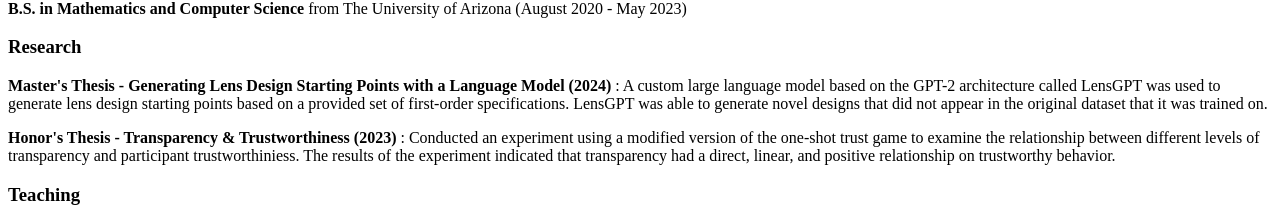
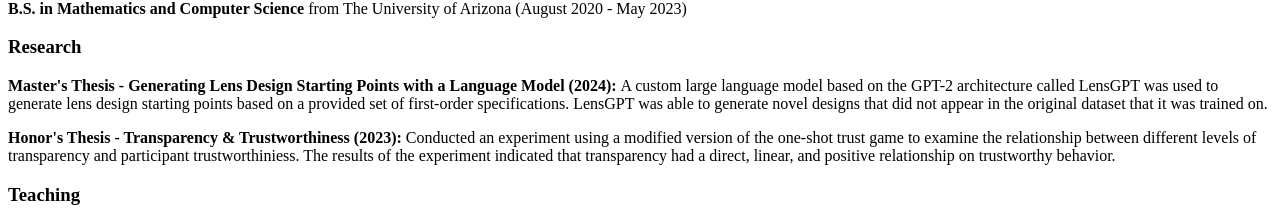
Before and after one commit to Kahrsen/Kahrsen.github.io, a plain HTML site: page index.html in a window 1280 px wide. Shown: the part 155-370 px from the top of the page. Drawn offline with Linux system fonts and the light colour scheme.

Commit message:
Update index.html

```diff
--- a/index.html
+++ b/index.html
@@ -9,8 +9,8 @@
       <p><b>M.S. in Statistics and Data Science</b> from The University of Arizona (August 2023 - August 2024)</p>
       <p><b>B.S. in Mathematics and Computer Science</b> from The University of Arizona (August 2020 - May 2023)</p>
     <h3>Research</h3>
-      <p><b>Master's Thesis - Generating Lens Design Starting Points with a Language Model (2024) </b>: A custom large language model based on the GPT-2 architecture called LensGPT was used to generate lens design starting points based on a provided set of first-order specifications. LensGPT was able to generate novel designs that did not appear in the original dataset that it was trained on.</p>
-      <p><b>Honor's Thesis - Transparency & Trustworthiness (2023) </b>: Conducted an experiment using a modified version of the one-shot trust game to examine the relationship between different levels of transparency and participant trustworthiniess. The results of the experiment indicated that transparency had a direct, linear, and positive relationship on trustworthy behavior.</p>
+      <p><b>Master's Thesis - Generating Lens Design Starting Points with a Language Model (2024): </b> A custom large language model based on the GPT-2 architecture called LensGPT was used to generate lens design starting points based on a provided set of first-order specifications. LensGPT was able to generate novel designs that did not appear in the original dataset that it was trained on.</p>
+      <p><b>Honor's Thesis - Transparency & Trustworthiness (2023): </b> Conducted an experiment using a modified version of the one-shot trust game to examine the relationship between different levels of transparency and participant trustworthiniess. The results of the experiment indicated that transparency had a direct, linear, and positive relationship on trustworthy behavior.</p>
     <h3>Teaching</h3>
       <p><b>The University of Arizona</b> - Undergraduate Teaching Assistantship for MATH 313 (Spring 2021)</p>
     <h3>Work Experience</h3>
```
